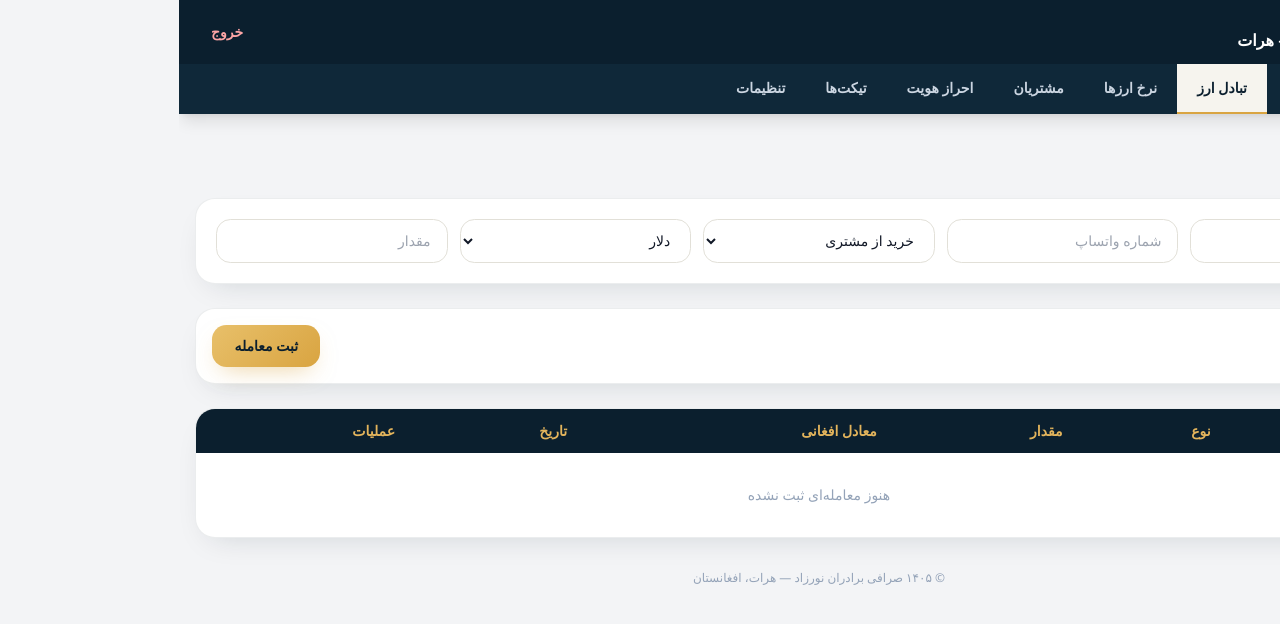
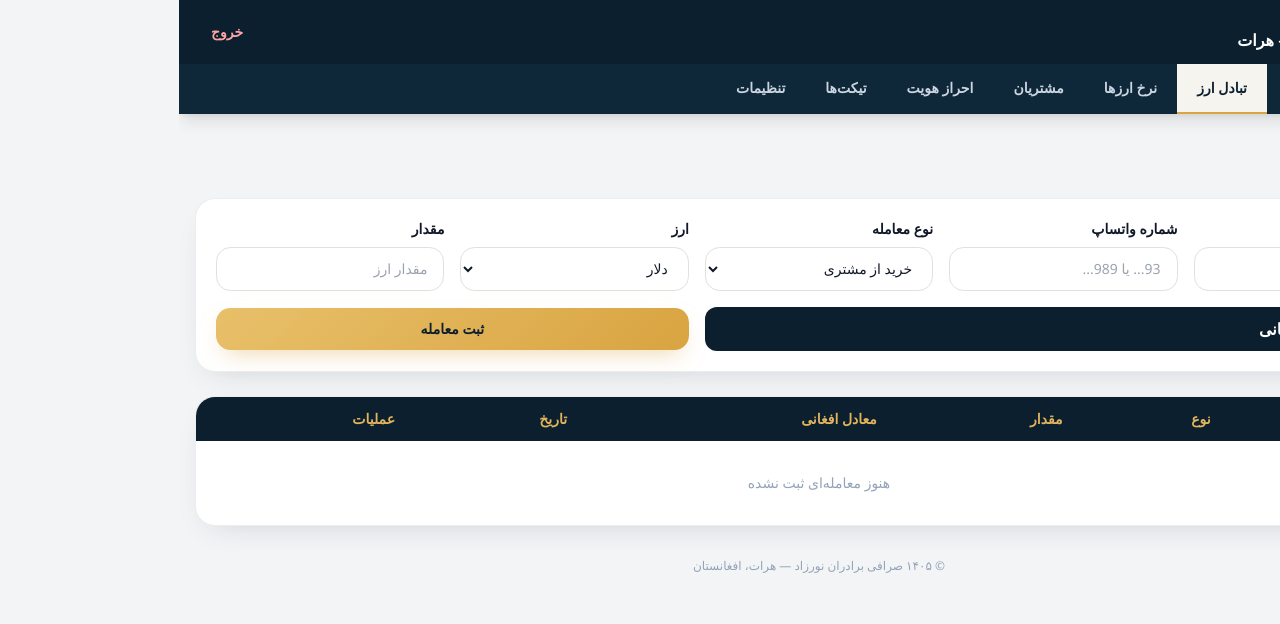
Before and after one commit to nasirahmadrahmati19-hue/exchange-admin, a Next.js app: page /dashboard/trades in a window 1280 px wide. Shown: the top 624 px of the page. Built offline with nearby package versions, Linux system fonts and the light colour scheme; sample sign-in values are in the browser's storage; a small style sheet from the web is missing.

Commit message:
Update page.tsx

```diff
--- a/app/dashboard/trades/page.tsx
+++ b/app/dashboard/trades/page.tsx
@@ -3,19 +3,15 @@
 import { useEffect, useState } from "react";
 
 interface Trade {
-  id: number;
-  customer: string;
-  phone: string;
-  type: string;
-  currency: string;
-  amount: string;
-  afnValue: string;
-  date: string;
+  id: number; customer: string; phone: string; type: string;
+  currency: string; amount: string; afnValue: string; date: string;
 }
 
 export default function TradesPage() {
   const [trades, setTrades] = useState<Trade[]>([]);
   const [rates, setRates] = useState({ usd: "70.5", eur: "76", toman: "0.64" });
+  const [missing, setMissing] = useState<string[]>([]);
+  const [error, setError] = useState("");
   const [form, setForm] = useState({
     customer: "", phone: "", type: "خرید از مشتری", currency: "دلار", amount: ""
   });
@@ -33,6 +29,14 @@ export default function TradesPage() {
     localStorage.setItem("db_trades", JSON.stringify(trades));
   }, [trades]);
 
+  const update = (patch: any) => {
+    setForm({ ...form, ...patch });
+    setMissing([]);
+    setError("");
+  };
+
+  const fc = (name: string) => `input ${missing.includes(name) ? "!border-red-500" : ""}`;
+
   const toAFN = (amount: number, cur: string) => {
     if (cur === "تومان") return (amount / 1000) * Number(rates.toman);
     if (cur === "دلار") return amount * Number(rates.usd);
@@ -44,10 +48,19 @@ export default function TradesPage() {
   const afnValue = toAFN(amountNum, form.currency);
 
   const add = () => {
-    if (!form.customer || !form.amount) return;
+    const m: string[] = [];
+    if (!form.customer.trim()) m.push("نام مشتری");
+    if (!form.phone.trim()) m.push("شماره واتساپ");
+    if (!form.amount.trim()) m.push("مقدار");
+    if (m.length > 0) {
+      setMissing(m);
+      setError("لطفاً این فیلدها را پر کنید: " + m.join("، "));
+      return;
+    }
+    setMissing([]);
+    setError("");
     setTrades([{
-      id: Date.now(),
-      ...form,
+      id: Date.now(), ...form,
       afnValue: afnValue.toFixed(0),
       date: new Date().toLocaleDateString("fa-IR")
     }, ...trades]);
@@ -65,27 +78,47 @@ export default function TradesPage() {
     <div className="space-y-6">
       <h1 className="text-xl font-extrabold">ثبت تبادل ارز</h1>
 
-      <div className="card p-5 grid grid-cols-1 sm:grid-cols-2 lg:grid-cols-5 gap-3">
-        <input className="input" placeholder="نام مشتری" value={form.customer} onChange={e => setForm({ ...form, customer: e.target.value })} />
-        <input className="input" placeholder="شماره واتساپ" value={form.phone} onChange={e => setForm({ ...form, phone: e.target.value })} />
-        <select className="input" value={form.type} onChange={e => setForm({ ...form, type: e.target.value })}>
+      <div className="card p-5 grid grid-cols-1 sm:grid-cols-2 lg:grid-cols-5 gap-4">
+        <div>
+          <label className="block text-sm font-bold mb-2">نام مشتری</label>
+          <input className={fc("نام مشتری")} placeholder="نام مشتری" value={form.customer} onChange={e => update({ customer: e.target.value })} />
+        </div>
+        <div>
+          <label className="block text-sm font-bold mb-2">شماره واتساپ</label>
+          <input className={fc("شماره واتساپ")} placeholder="93... یا 989..." value={form.phone} onChange={e => update({ phone: e.target.value })} />
+        </div>
+        <div>
+          <label className="block text-sm font-bold mb-2">نوع معامله</label>
+          <select className="input" value={form.type} onChange={e => update({ type: e.target.value })}>
             <option>خرید از مشتری</option>
             <option>فروش به مشتری</option>
           </select>
-        <select className="input" value={form.currency} onChange={e => setForm({ ...form, currency: e.target.value })}>
+        </div>
+        <div>
+          <label className="block text-sm font-bold mb-2">ارز</label>
+          <select className="input" value={form.currency} onChange={e => update({ currency: e.target.value })}>
             <option>دلار</option>
             <option>تومان</option>
             <option>یورو</option>
             <option>افغانی</option>
           </select>
-        <input className="input" placeholder="مقدار" value={form.amount} onChange={e => setForm({ ...form, amount: e.target.value })} />
         </div>
-
-      <div className="card p-4 flex flex-wrap items-center justify-between gap-3">
-        <p className="text-sm">
-          معادل افغانی: <b className="text-[#c98f2d]">{afnValue.toLocaleString("fa-IR", { maximumFractionDigits: 0 })} افغانی</b>
-        </p>
-        <button className="btn-gold" onClick={add}>ثبت معامله</button>
+        <div>
+          <label className="block text-sm font-bold mb-2">مقدار</label>
+          <input className={fc("مقدار")} placeholder="مقدار ارز" value={form.amount} onChange={e => update({ amount: e.target.value })} />
+        </div>
+        <div className="lg:col-span-3 flex items-center gap-3 bg-[#0b1f2e] rounded-xl px-4 py-2.5">
+          <span className="text-[#e3b45c] text-sm font-bold">معادل افغانی:</span>
+          <span className="text-white font-extrabold">{afnValue.toLocaleString("fa-IR", { maximumFractionDigits: 0 })} افغانی</span>
+        </div>
+        <div className="lg:col-span-2 flex items-center">
+          <button className="btn-gold w-full" onClick={add}>ثبت معامله</button>
+        </div>
+        {error && (
+          <div className="lg:col-span-5 bg-red-50 text-red-600 text-sm rounded-xl p-3 border border-red-200">
+            {error}
+          </div>
+        )}
       </div>
 
       <div className="card overflow-x-auto">
@@ -108,9 +141,7 @@ export default function TradesPage() {
               <tr key={t.id} className="hover:bg-amber-50/40">
                 <td className="px-4 py-3 font-bold">{t.customer}</td>
                 <td className="px-4 py-3">
-                  <span className={`text-xs px-3 py-1 rounded-full ${t.type === "خرید از مشتری" ? "bg-emerald-50 text-emerald-700" : "bg-blue-50 text-blue-700"}`}>
-                    {t.type}
-                  </span>
+                  <span className={`text-xs px-3 py-1 rounded-full ${t.type === "خرید از مشتری" ? "bg-emerald-50 text-emerald-700" : "bg-blue-50 text-blue-700"}`}>{t.type}</span>
                 </td>
                 <td className="px-4 py-3">{Number(t.amount).toLocaleString("fa-IR")} {t.currency}</td>
                 <td className="px-4 py-3 font-bold text-[#c98f2d]">{Number(t.afnValue).toLocaleString("fa-IR")}</td>
```
Lines whose indentation alone changed are shown as unchanged.
